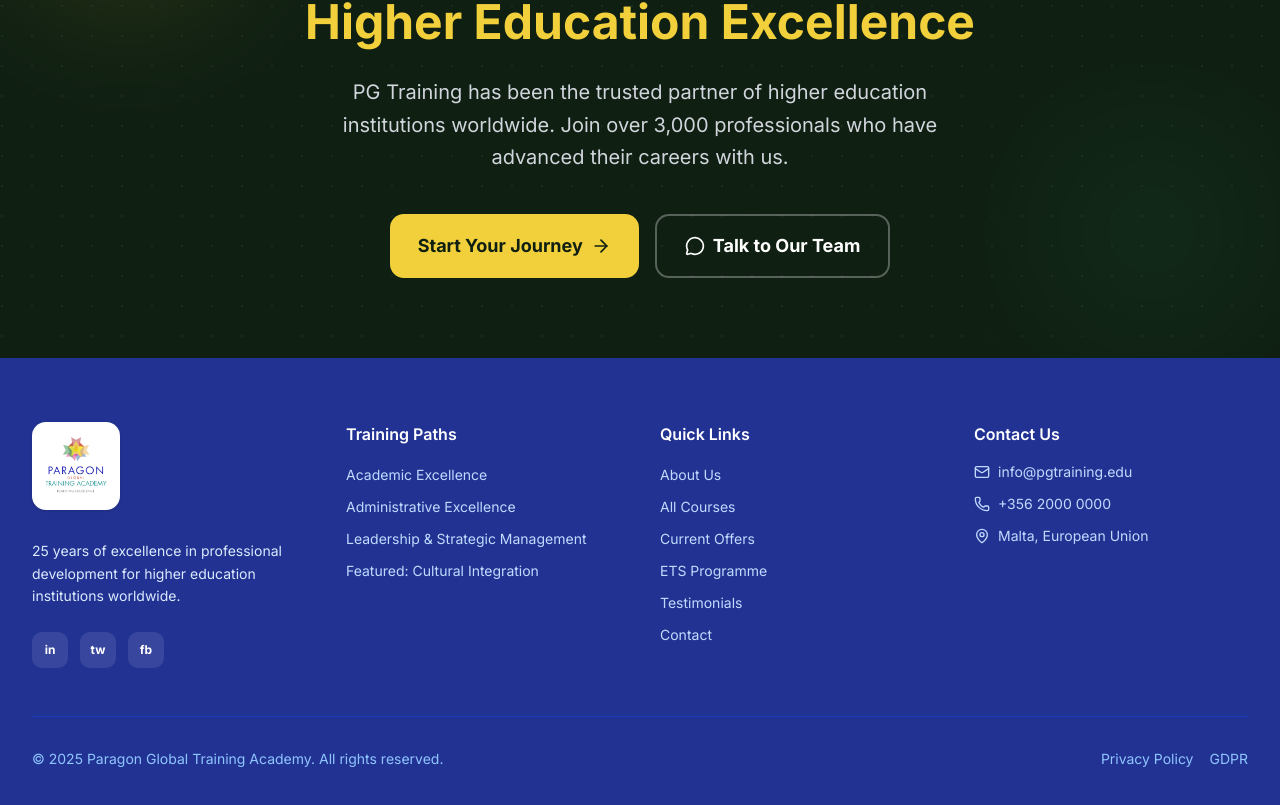
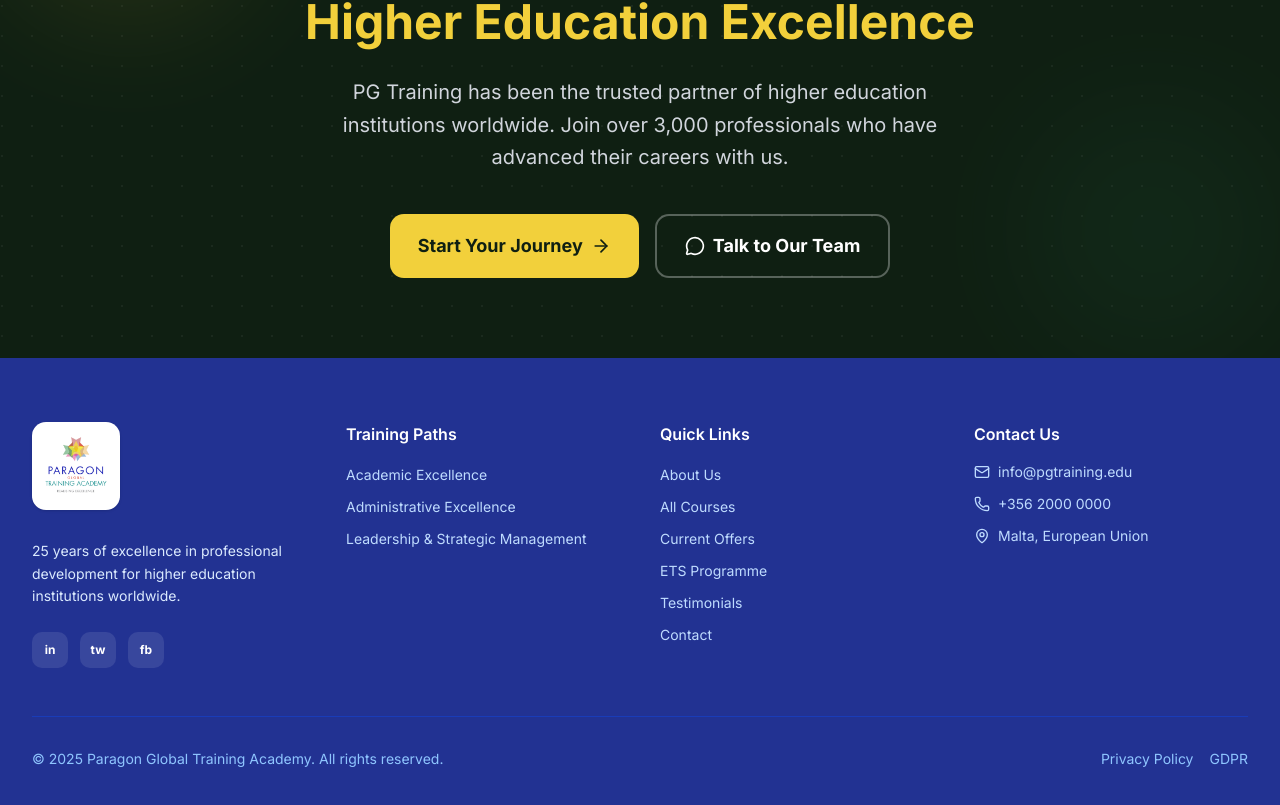
Before and after one commit to wajidweb/PG_Training_Demo, a Next.js app in the folder frontend/: page / in a window 1280 px wide. Shown: the part 9409-10214 px from the top of the page. Built offline with nearby package versions, Linux system fonts and the light colour scheme; no server answers.

Commit message:
change footer text

```diff
--- a/frontend/src/components/layout/Footer.tsx
+++ b/frontend/src/components/layout/Footer.tsx
@@ -39,7 +39,6 @@ export default function Footer({ paths }: { paths: TrainingPath[] }) {
                   </a>
                 </li>
               ))}
-              <li><Link href="/courses/cultural-integration-diverse-environment" className="text-blue-200 hover:text-white text-sm transition-colors">Featured: Cultural Integration</Link></li>
             </ul>
           </div>
 
```
